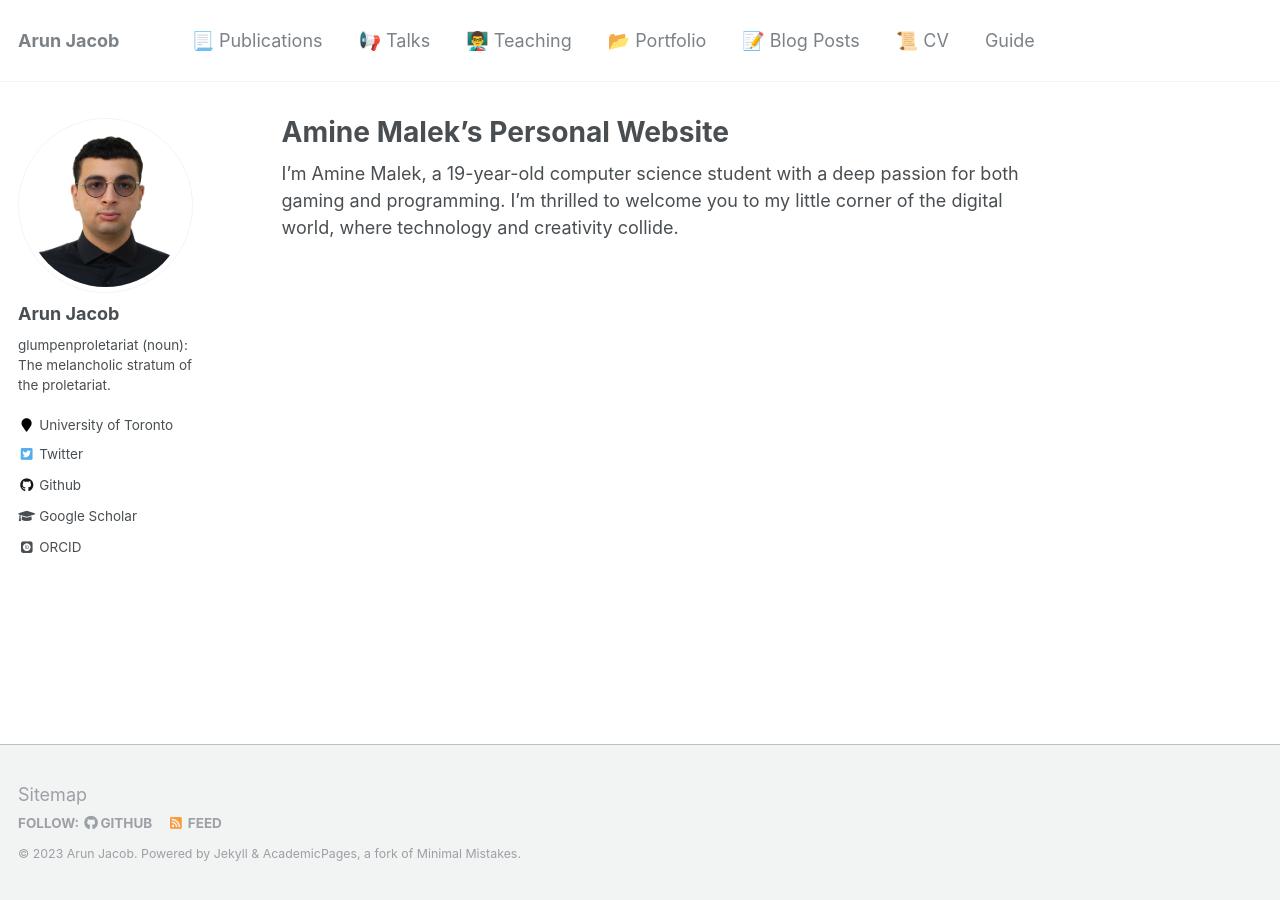
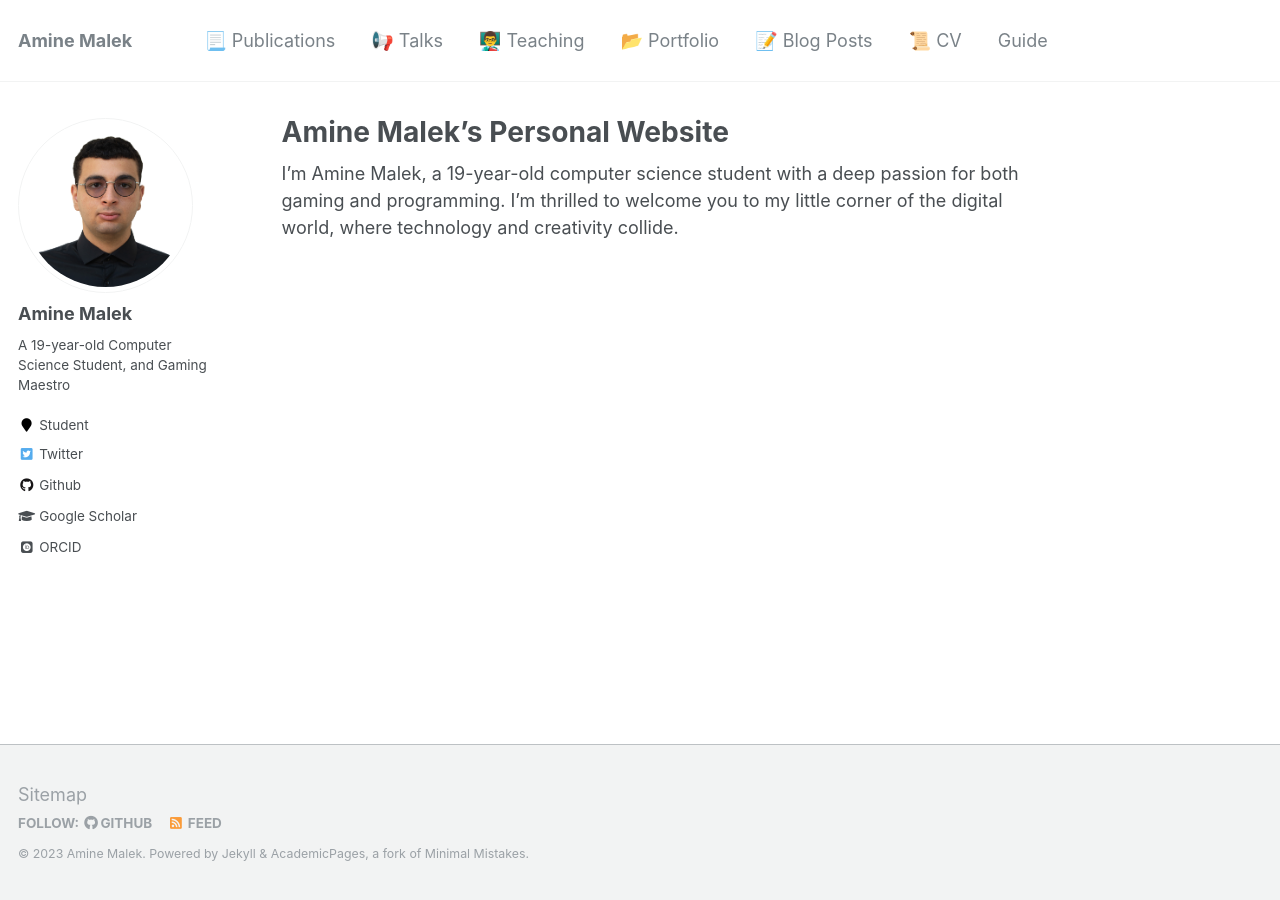
Before and after one commit to Unknownkratos/Unknownkratos.github.io, a Jekyll site: the page built from _pages/about.md, in a window 1280 px wide. Built offline with Jekyll 4.4.1, drawn with Linux system fonts in a browser that asks for light colours; some web fonts are replaced.

Commit message:
Update _config.yml

```diff
--- a/_config.yml
+++ b/_config.yml
@@ -7,9 +7,9 @@
 
 # Site Settings
 locale                   : "en-US"
-title                    : "Arun Jacob"
+title                    : "Amine Malek"
 title_separator          : "-"
-name                     : &name "Arun Jacob"
+name                     : &name "Amine Malek"
 description              : &description "personal description"
 url                      : https://arungapatchka.github.io # the base hostname & protocol for your site e.g. "https://mmistakes.github.io"
 baseurl                  : "" # the subpath of your site, e.g. "/blog"
@@ -80,11 +80,11 @@ analytics:
 
 # Site Author
 author:
-  name             : "Arun Jacob"
+  name             : "Amine Malek"
   avatar           : "githubprofile.jpg"
-  bio              : "glumpenproletariat (noun): The melancholic stratum of the proletariat."
+  bio              : "A 19-year-old Computer Science Student, and Gaming Maestro"
   location         :
-  employer         : "University of Toronto"
+  employer         : "Student"
   googlescholar    : "https://scholar.google.ca/citations?user=ewh3Q1AAAAAJ&hl=en&oi=ao"
   email            :
   researchgate     :  # example: "https://www.researchgate.net/profile/yourprofile"
```
